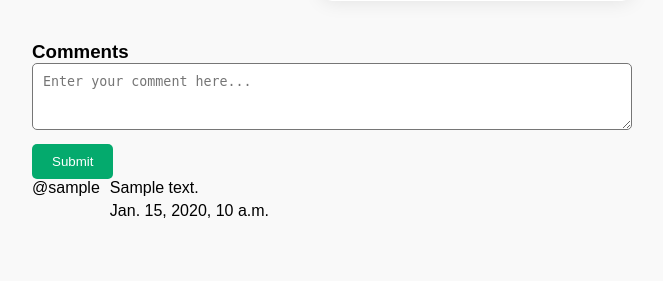
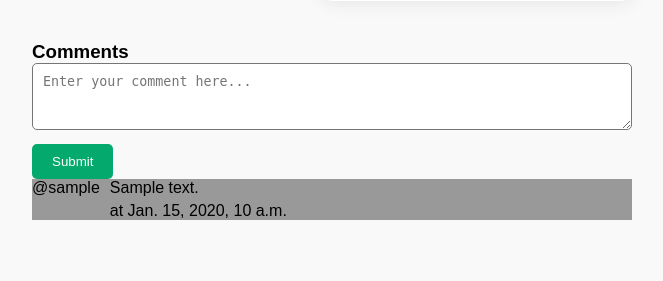
Before and after one commit to sauravdhoju/MovieTicketDjango, a Django app: template MovieTicket/templates/specific_movie.html in a window 1280 px wide. Shown: the part 422-703 px from the top of the page, without its empty margins (308-971 px from the left). Run offline with Django 5.2, Linux system fonts and the light colour scheme; the template is opened without the code that fills it: most values are stand-ins (such as "Sample title", 1, 10 or a date in 2020); grey boxes marked "Sample" are stand-in pictures.

Commit message:
minor changes

```diff
--- a/MovieTicket/templates/specific_movie.html
+++ b/MovieTicket/templates/specific_movie.html
@@ -30,7 +30,8 @@
 
         .u_comment {
             display: flex;
-            margin-bottom: 20px;
+            margin-bottom: 4px;
+            background-color: #999
         }
 
         .avatar {
@@ -356,7 +357,7 @@
                 <div class="comment-content">
                     <p class="comment-text">{{c.comment}}</p>
                     <div class="comment-actions">
-                        <span>{{c.added_date}}</span>
+                        <span>at {{c.added_date}}</span>
                         <!-- <button class="like-button">Like</button> -->
                         <!-- <span class="like-count">100</span> -->
                         <!-- <button class="dislike-button">Dislike</button> -->
```
